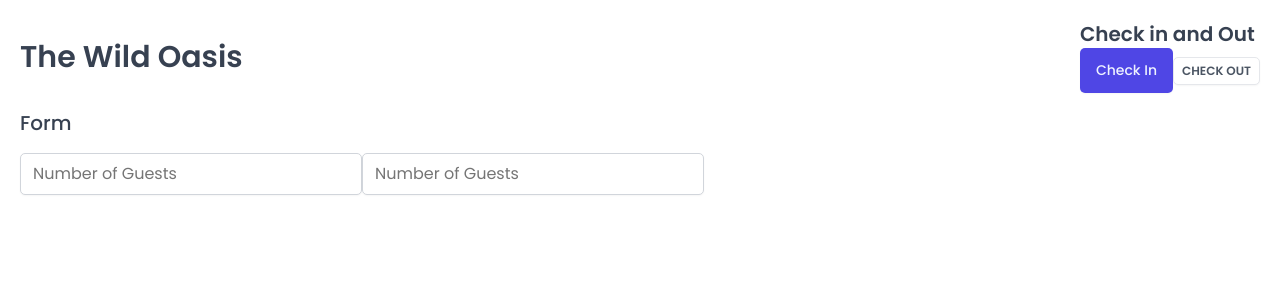
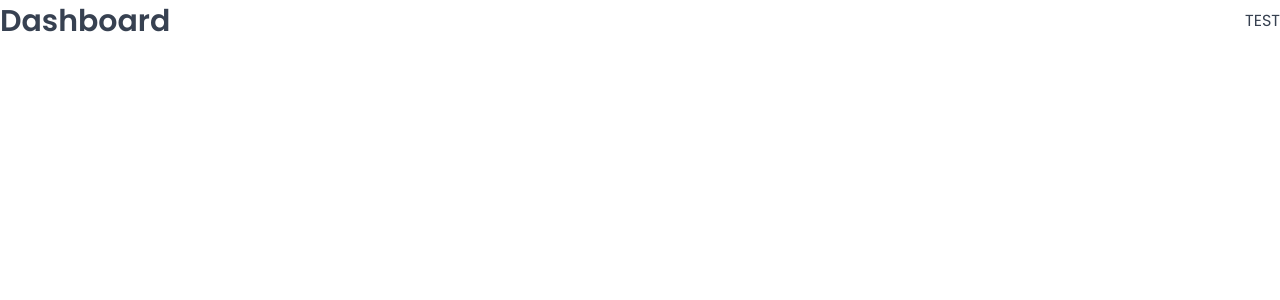
Before and after one commit to ProfBelts/The-Wild-Oasis, a React (Vite) app: page /dashboard in a window 1280 px wide. Shown: the top 300 px of the page. Built offline with nearby package versions, Linux system fonts and the light colour scheme; a web font is replaced by a local one.

Commit message:
Build App Routes

```diff
--- a/package.json
+++ b/package.json
@@ -12,6 +12,7 @@
   "dependencies": {
     "react": "^18.2.0",
     "react-dom": "^18.2.0",
+    "react-router-dom": "^6.15.0",
     "styled-components": "^6.0.7"
   },
   "devDependencies": {
--- a/src/App.jsx
+++ b/src/App.jsx
@@ -1,44 +1,33 @@
-/* eslint-disable no-unused-vars */
-import { styled } from "styled-components";
+import { BrowserRouter, Navigate, Route, Routes } from "react-router-dom";
+
 import GlobalStyles from "./styles/GlobalStyles";
-import Button from "./ui/Button";
-import Input from "./ui/Input";
-import Heading from "./ui/Heading";
-import Row from "./ui/Row";
 
-function App() {
-  const StyledApp = styled.main`
-    padding: 20px;
-  `;
+import Dashboard from "./pages/Dashboard";
+import Login from "./pages/Login";
+import Account from "./pages/Account";
+import Bookings from "./pages/Bookings";
+import Cabins from "./pages/Cabins";
+import Settings from "./pages/Settings";
+import Users from "./pages/Users";
+import PageNotFound from "./pages/PageNotFound";
 
+export default function App() {
   return (
     <>
       <GlobalStyles />
-      <StyledApp>
-        <Row>
-          <Row type="horizontal">
-            <Heading as="h1">The Wild Oasis</Heading>
-
-            <div>
-              <Heading as="h2">Check in and Out</Heading>
-              <Button> Check In </Button>
-              <Button variation="secondary" size="small">
-                {" "}
-                Check Out{" "}
-              </Button>
-            </div>
-          </Row>
-          <Row type="vertical">
-            <Heading as="h3">Form</Heading>
-            <form>
-              <Input type="number" placeholder="Number of Guests"></Input>
-              <Input type="number" placeholder="Number of Guests"></Input>
-            </form>
-          </Row>
-        </Row>
-      </StyledApp>
+      <BrowserRouter>
+        <Routes>
+          <Route index element={<Navigate replace to="dashboard" />} />
+          <Route path="dashboard" element={<Dashboard />} />
+          <Route path="login" element={<Login />} />
+          <Route path="account" element={<Account />} />
+          <Route path="bookings" element={<Bookings />} />
+          <Route path="cabins" element={<Cabins />} />
+          <Route path="settings" element={<Settings />} />
+          <Route path="Users" element={<Users />} />
+          <Route path="*" element={<PageNotFound />} />
+        </Routes>
+      </BrowserRouter>
     </>
   );
 }
-
-export default App;
```
Also changed, not shown: 1 other file (tests, documents, lock files or other folders).
